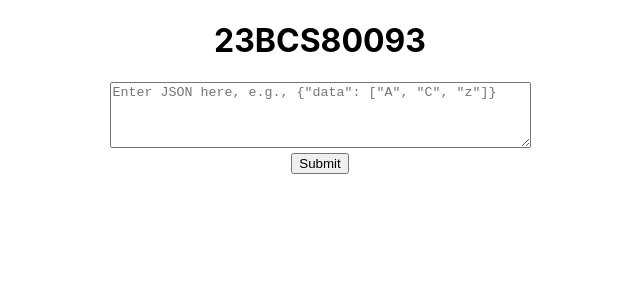
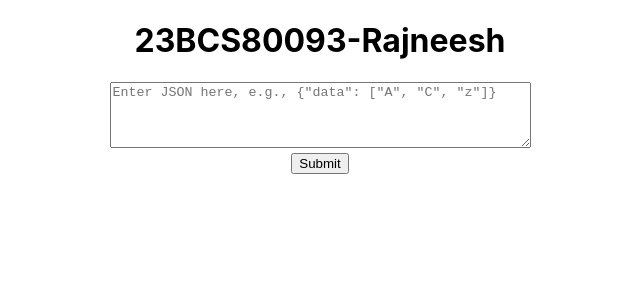
Before and after one commit to RAJNEESHMIST/test-bajaj-rajneesh, a React (Create React App) app: page / in a window 1280 px wide. Shown: the top 300 px of the page, without its empty margins (320-960 px from the left). Built offline with nearby package versions, Linux system fonts and the light colour scheme.

Commit message:
Update App.js

```diff
--- a/src/App.js
+++ b/src/App.js
@@ -75,7 +75,7 @@ function App() {
 
     return (
         <div className="App">
-            <h1>23BCS80093</h1> {/* Replace with your roll number */}
+            <h1>23BCS80093-Rajneesh</h1> {/* Replace with your roll number */}
             <form onSubmit={handleSubmit}>
                 <textarea
                     value={input}
```
